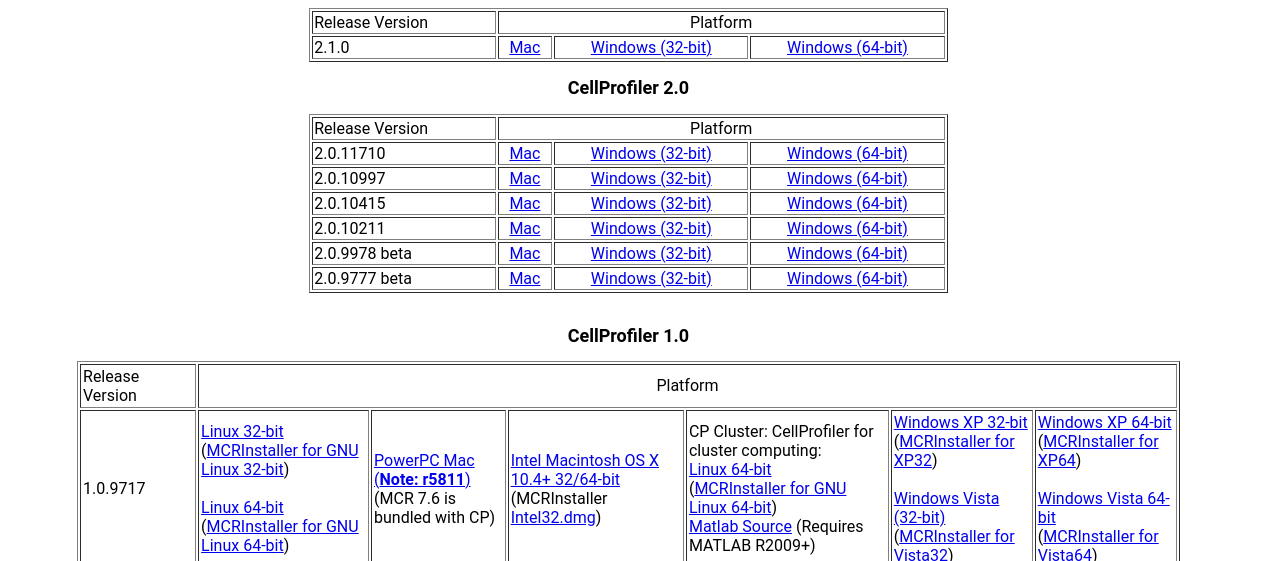
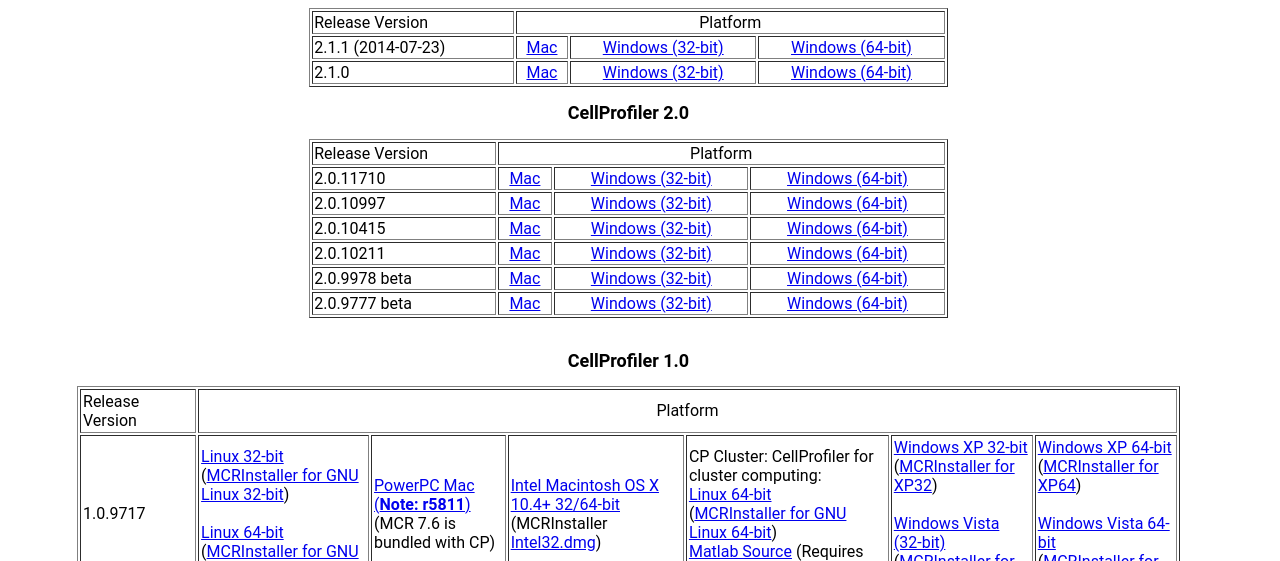
Before and after one commit to CellProfiler/cellprofiler.github.com-backup, a Jekyll site: the page built from previousReleases.html, in a window 1280 px wide and 900 px high, cut to the strip 339-900 px from the top of the window. Built offline with Jekyll 4.4.1, drawn with Linux system fonts in a browser that asks for light colours.

Commit message:
Add version 2.1.1

```diff
--- a/previousReleases.html
+++ b/previousReleases.html
@@ -22,6 +22,25 @@
           <center>
             Platform
           </center>
+        </td>
+      </tr>
+
+      <tr>
+        <td colspan="1">
+          <a name="2.1.1">2.1.1 (2014-07-23)</a>
+        </td>
+        <td align="center">
+          <a href="http://d1zymp9ayga15t.cloudfront.net/releases/2.1.1/CellProfiler-release_2.1.1-6c2d896.pkg">Mac</a>
+        </td>
+        <td align="center">
+          <a href=
+          "http://d1zymp9ayga15t.cloudfront.net/releases/2.1.1/CellProfiler_2.1.1_win32_r20140723174513.exe">
+          Windows (32-bit)</a>
+        </td>
+        <td align="center">
+          <a href=
+          "http://d1zymp9ayga15t.cloudfront.net/releases/2.1.1/CellProfiler_2.1.1_win64_r20140723174500.exe">
+          Windows (64-bit)</a>
         </td>
       </tr>
 
```
